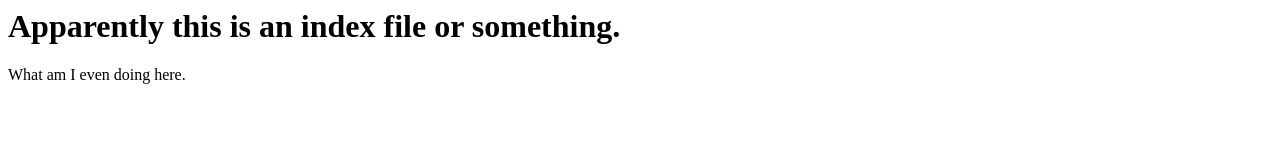
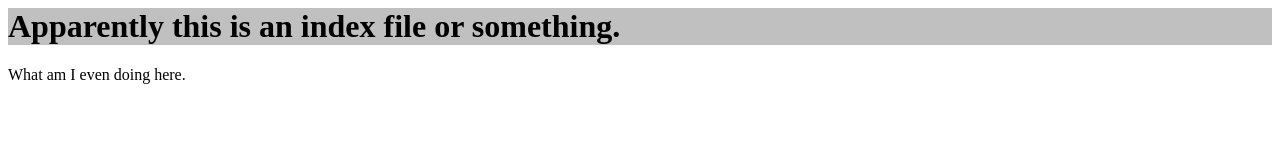
Before and after one commit to lminks/lminks.github.io, a plain HTML site: page index.html in a window 1280 px wide. Drawn offline with Linux system fonts and the light colour scheme.

Commit message:
Update index.html

```diff
--- a/index.html
+++ b/index.html
@@ -1,2 +1,5 @@
+<style>
+  h1 {background-color:silver;}
+</style>
 <h1>Apparently this is an index file or something.</h1>
 <p>What am I even doing here.</p>
```
